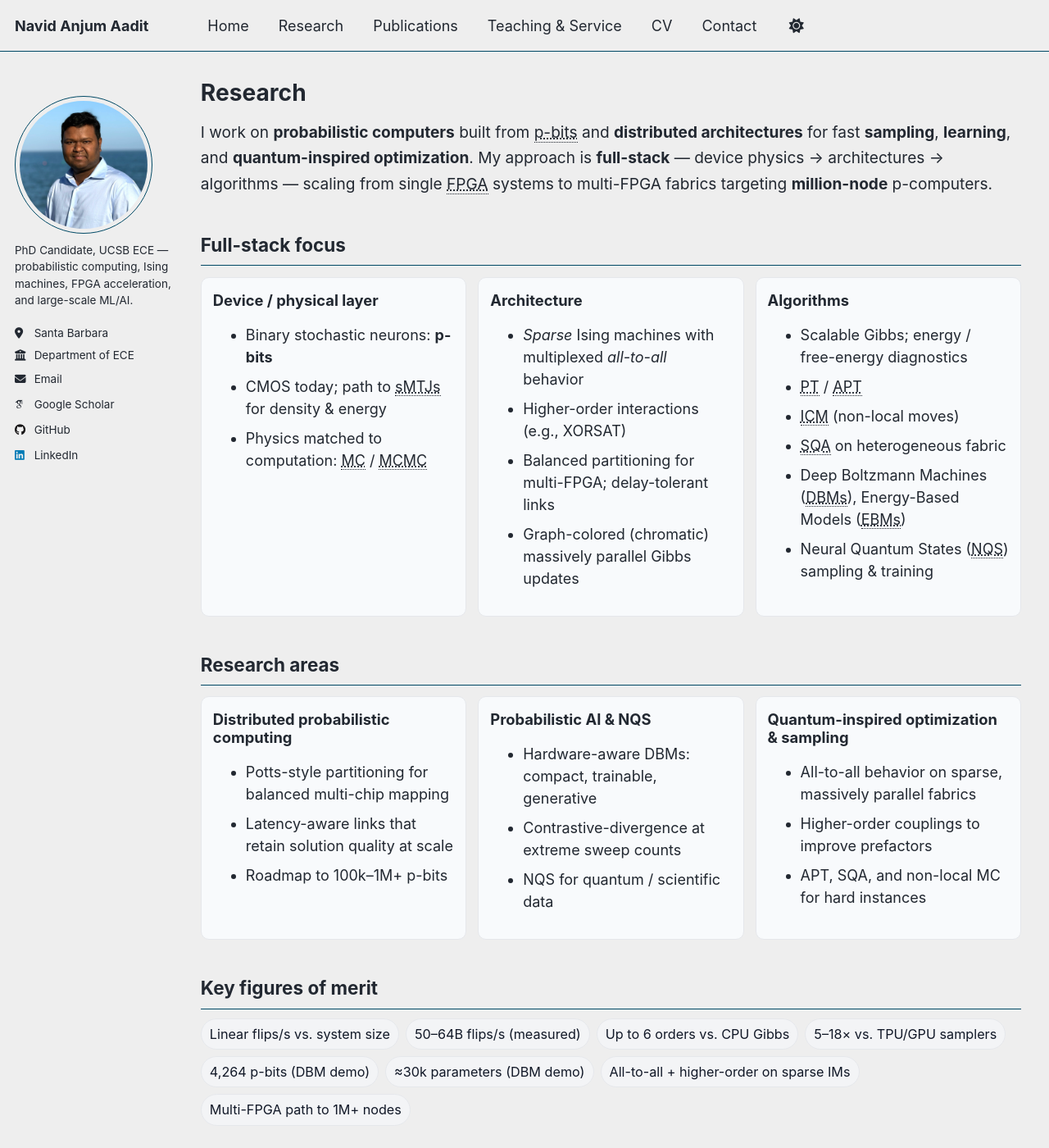
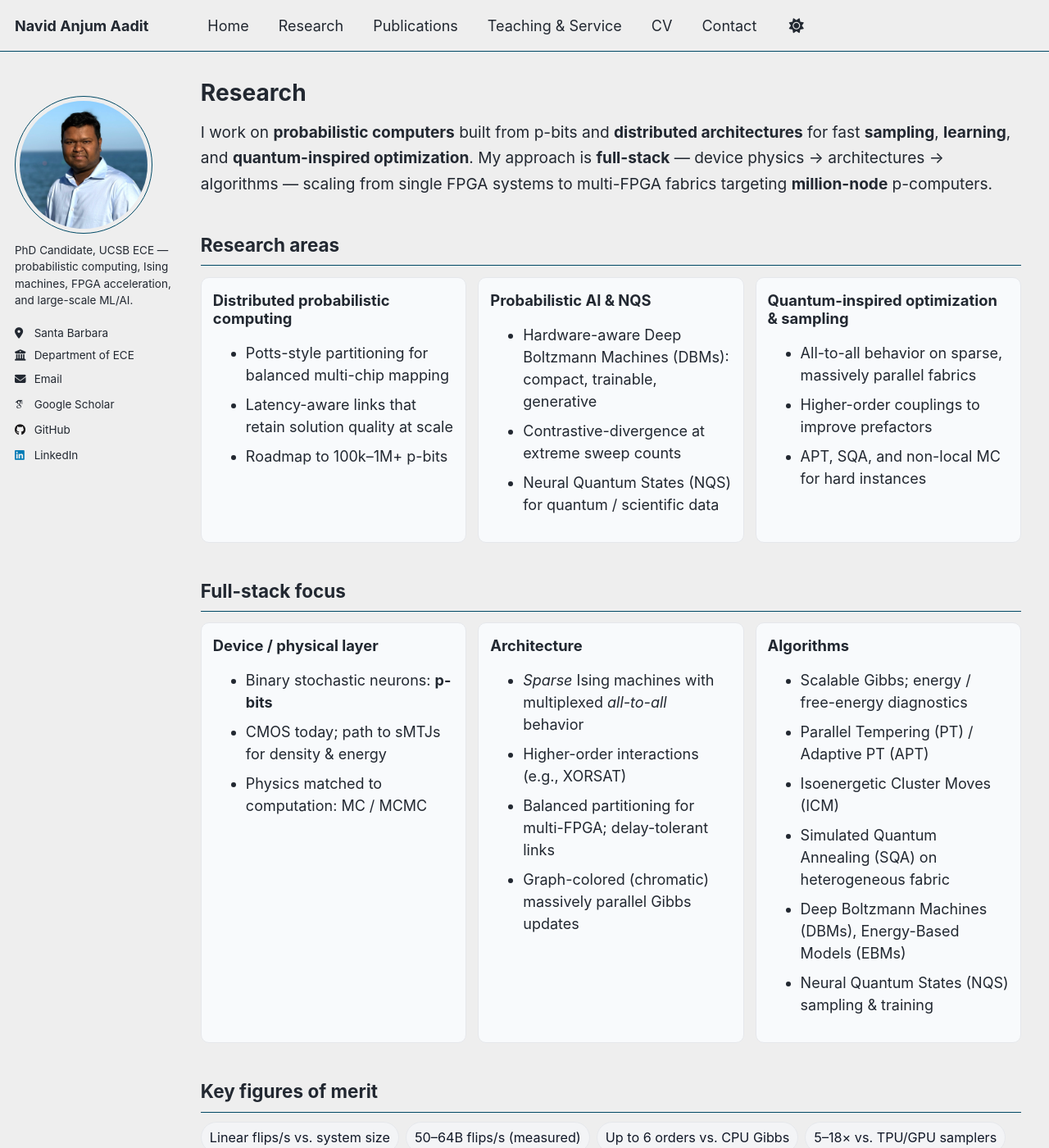
Before and after one commit to navidaadit/navidaadit.github.io, a Jekyll site: the page built from _pages/research.md, in a window 1280 px wide and 1400 px high. Shown: the whole window at 82% size. Built offline with Jekyll 4.4.1, drawn with Linux system fonts in a browser that asks for light colours; some web fonts are replaced; part of the change alters nothing that is shown.

Commit message:
Update research.md

```diff
--- a/_pages/research.md
+++ b/_pages/research.md
@@ -18,7 +18,9 @@ author_profile: true
 .pill-list li{font-size:.9rem;padding:6px 10px;border-radius:999px;border:1px solid var(--tag-border,#e5e7eb);background:var(--tag-bg,#f3f4f6);color:var(--tag-fg,#111827);white-space:nowrap;}
 .section-h{margin-top:.6rem;}
 .small-note{font-size:.92rem;opacity:.9}
-abbr[title]{text-decoration:underline dotted;cursor:help}
+
+/* Kill “double underline” on acronyms — keep tooltip only */
+abbr[title]{text-decoration:none;border:0;cursor:help}
 
 /* Spotlight gallery */
 .gallery-3{display:grid;grid-template-columns:repeat(3,minmax(0,1fr));gap:12px;margin:.6rem 0 1.2rem;}
@@ -43,6 +45,35 @@ body.dark .figcap,
 I work on <strong>probabilistic computers</strong> built from <abbr title="probabilistic bit (binary stochastic neuron)">p-bits</abbr> and <strong>distributed architectures</strong> for fast <strong>sampling</strong>, <strong>learning</strong>, and <strong>quantum-inspired optimization</strong>. My approach is <strong>full-stack</strong> — device physics → architectures → algorithms — scaling from single <abbr title="Field-Programmable Gate Array">FPGA</abbr> systems to multi-FPGA fabrics targeting <strong>million-node</strong> p-computers.
 </div>
 
+## Research areas
+
+<div class="grid-3">
+  <div class="card">
+    <h4>Distributed probabilistic computing</h4>
+    <ul>
+      <li>Potts-style partitioning for balanced multi-chip mapping</li>
+      <li>Latency-aware links that retain solution quality at scale</li>
+      <li>Roadmap to 100k–1M+ p-bits</li>
+    </ul>
+  </div>
+  <div class="card">
+    <h4>Probabilistic AI & NQS</h4>
+    <ul>
+      <li>Hardware-aware Deep Boltzmann Machines (DBMs): compact, trainable, generative</li>
+      <li>Contrastive-divergence at extreme sweep counts</li>
+      <li>Neural Quantum States (NQS) for quantum / scientific data</li>
+    </ul>
+  </div>
+  <div class="card">
+    <h4>Quantum-inspired optimization & sampling</h4>
+    <ul>
+      <li>All-to-all behavior on sparse, massively parallel fabrics</li>
+      <li>Higher-order couplings to improve prefactors</li>
+      <li>APT, SQA, and non-local MC for hard instances</li>
+    </ul>
+  </div>
+</div>
+
 ## Full-stack focus
 
 <div class="grid-3">
@@ -51,7 +82,7 @@ I work on <strong>probabilistic computers</strong> built from <abbr title="proba
     <ul>
       <li>Binary stochastic neurons: <strong>p-bits</strong></li>
       <li>CMOS today; path to <abbr title="stochastic Magnetic Tunnel Junctions">sMTJs</abbr> for density & energy</li>
-      <li>Physics matched to computation: <abbr title="Monte Carlo">MC</abbr> / <abbr title="Markov chain Monte Carlo">MCMC</abbr></li>
+      <li>Physics matched to computation: MC / MCMC</li>
     </ul>
   </div>
   <div class="card">
@@ -67,40 +98,11 @@ I work on <strong>probabilistic computers</strong> built from <abbr title="proba
     <h4>Algorithms</h4>
     <ul>
       <li>Scalable Gibbs; energy / free-energy diagnostics</li>
-      <li><abbr title="Parallel Tempering">PT</abbr> / <abbr title="Adaptive Parallel Tempering">APT</abbr></li>
-      <li><abbr title="Isoenergetic Cluster Moves">ICM</abbr> (non-local moves)</li>
-      <li><abbr title="Simulated Quantum Annealing">SQA</abbr> on heterogeneous fabric</li>
-      <li>Deep Boltzmann Machines (<abbr title="Deep Boltzmann Machines">DBMs</abbr>), Energy-Based Models (<abbr title="Energy-Based Models">EBMs</abbr>)</li>
-      <li>Neural Quantum States (<abbr title="Neural Quantum States">NQS</abbr>) sampling & training</li>
-    </ul>
-  </div>
-</div>
-
-## Research areas
-
-<div class="grid-3">
-  <div class="card">
-    <h4>Distributed probabilistic computing</h4>
-    <ul>
-      <li>Potts-style partitioning for balanced multi-chip mapping</li>
-      <li>Latency-aware links that retain solution quality at scale</li>
-      <li>Roadmap to 100k–1M+ p-bits</li>
-    </ul>
-  </div>
-  <div class="card">
-    <h4>Probabilistic AI & NQS</h4>
-    <ul>
-      <li>Hardware-aware DBMs: compact, trainable, generative</li>
-      <li>Contrastive-divergence at extreme sweep counts</li>
-      <li>NQS for quantum / scientific data</li>
-    </ul>
-  </div>
-  <div class="card">
-    <h4>Quantum-inspired optimization & sampling</h4>
-    <ul>
-      <li>All-to-all behavior on sparse, massively parallel fabrics</li>
-      <li>Higher-order couplings to improve prefactors</li>
-      <li>APT, SQA, and non-local MC for hard instances</li>
+      <li>Parallel Tempering (PT) / Adaptive PT (APT)</li>
+      <li>Isoenergetic Cluster Moves (ICM)</li>
+      <li>Simulated Quantum Annealing (SQA) on heterogeneous fabric</li>
+      <li>Deep Boltzmann Machines (DBMs), Energy-Based Models (EBMs)</li>
+      <li>Neural Quantum States (NQS) sampling & training</li>
     </ul>
   </div>
 </div>
```
